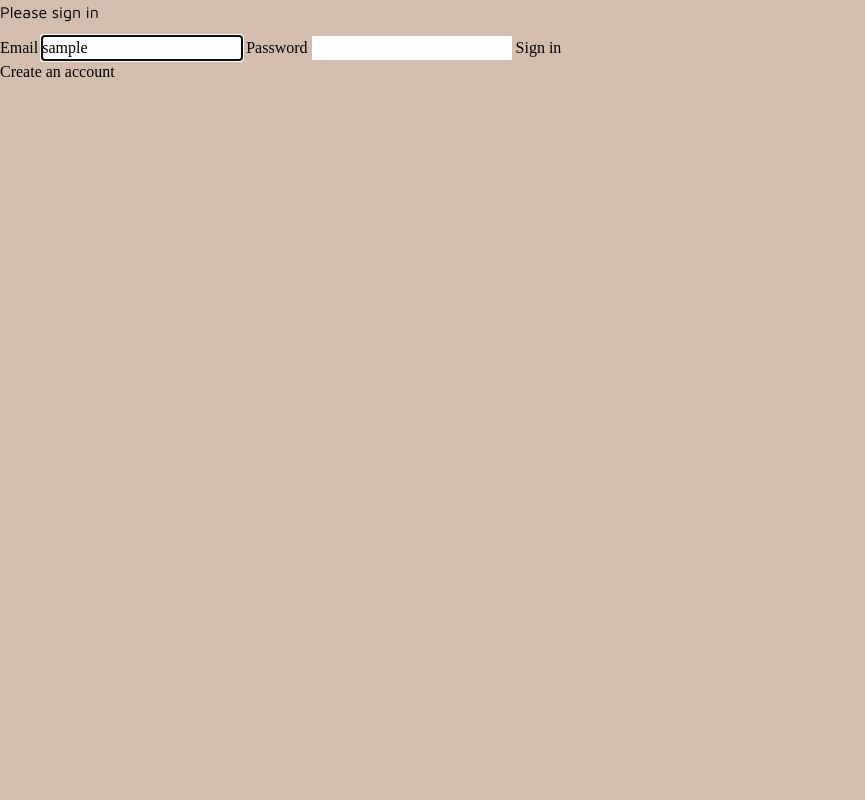
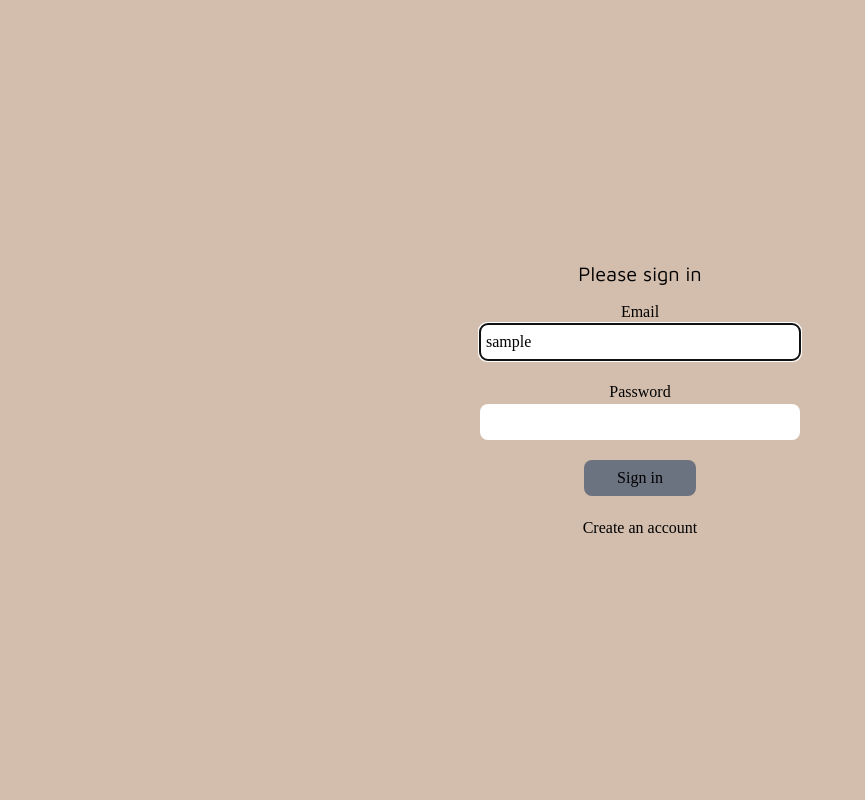
Before and after one commit to x0-3/SessionForm, a Symfony app: template templates/security/login.html.twig in a window 1280 px wide. Shown: the part 56-856 px from the top of the page, without its empty margins (0-865 px from the left). Before the commit the page ends 133 px from the top, so only its background shows below. Run offline with Twig, Linux system fonts and the light colour scheme; the template is opened without the code that fills it: most values are stand-ins (such as "Sample title", 1, 10 or a date in 2020); some libraries are stand-ins or nearby versions; some web fonts are replaced.

Commit message:
css added to regiter and login

```diff
--- a/src/Form/RegistrationFormType.php
+++ b/src/Form/RegistrationFormType.php
@@ -44,6 +44,7 @@ class RegistrationFormType extends AbstractType
                         'max' => 4096,
                     ]),
                 ],
+                'attr' => ['class' => 'flex flex-col w-80 mb-5 p-1.5 rounded-lg'],
             ])
         ;
     }
--- a/templates/security/login.html.twig
+++ b/templates/security/login.html.twig
@@ -3,7 +3,11 @@
 {% block title %}Log in!{% endblock %}
 
 {% block body %}
-    <form method="post">
+
+<section class="flex justify-center h-screen items-center flex-col">
+
+    <form method="post" class="flex flex-col items-center">
+
         {% if error %}
             <div class="alert alert-danger">{{ error.messageKey|trans(error.messageData, 'security') }}</div>
         {% endif %}
@@ -14,11 +18,11 @@
             </div>
         {% endif %}
 
-        <h1 class="h3 mb-3 font-weight-normal">Please sign in</h1>
+        <h1 class="text-xl mb-3 font-weight-normal">Please sign in</h1>
         <label for="inputEmail">Email</label>
-        <input type="email" value="{{ last_username }}" name="email" id="inputEmail" class="form-control" autocomplete="email" required autofocus>
+        <input type="email" value="{{ last_username }}" name="email" id="inputEmail" class="form-control w-80 mb-5 p-1.5 rounded-lg" autocomplete="email" required autofocus>
         <label for="inputPassword">Password</label>
-        <input type="password" name="password" id="inputPassword" class="form-control" autocomplete="current-password" required>
+        <input type="password" name="password" id="inputPassword" class="form-control w-80 mb-5 p-1.5 rounded-lg" autocomplete="current-password" required>
 
         <input type="hidden" name="_csrf_token"
             value="{{ csrf_token('authenticate') }}"
@@ -35,12 +39,13 @@
             </div>
         #}
 
-        <button class="btn btn-lg btn-primary" type="submit">
+        <button class="justify-center w-28 mb-5 p-1.5 rounded-lg bg-gray-500" type="submit">
             Sign in
         </button>
+
     </form>
 
-
-    <a href="{{ path('app_register')}}">Create an account</a>
+    <a class="text-s" href="{{ path('app_register')}}">Create an account</a>
+</section>
 
 {% endblock %}
```
Also changed, not shown: templates/registration/register.html.twig (+18 -11 lines).
